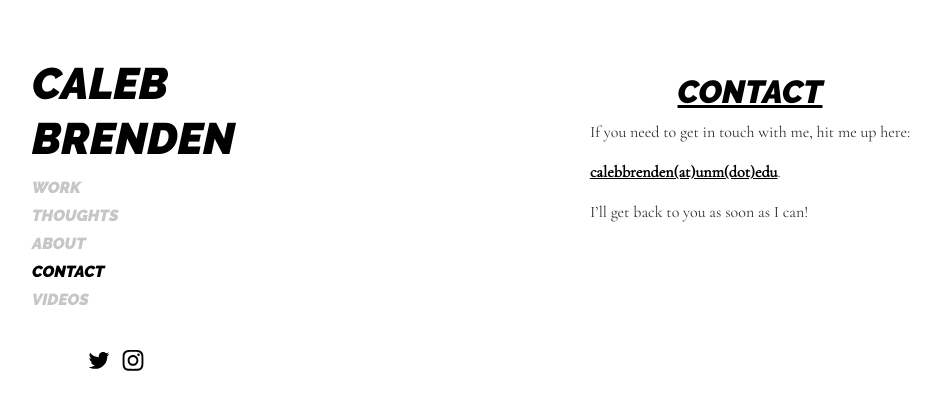
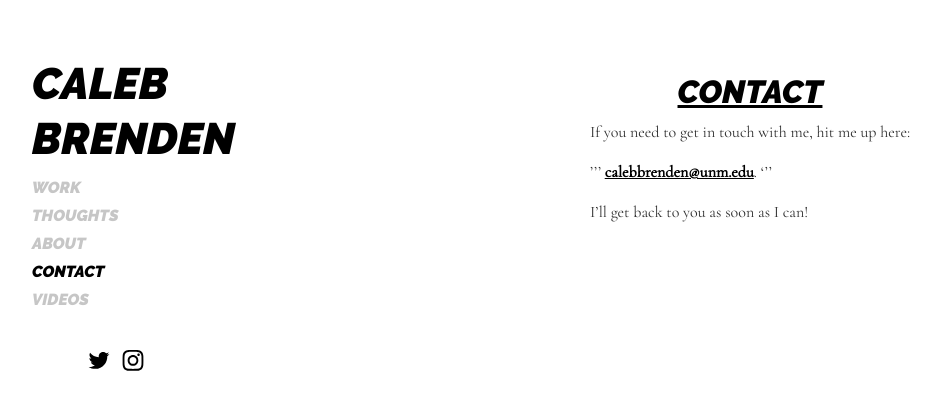
Before and after one commit to calebbrenden/my-site, a Jekyll site: the page built from contact.md, in a window 1280 px wide. Shown: the top 410 px of the page, without its empty margins (36-977 px from the left). Built offline with Jekyll 4.4.1, drawn with Linux system fonts in a browser that asks for light colours.

Commit message:
fixed disappearing header on mobile, contact page, header underline

```diff
--- a/_sass/hydeout/_layout.scss
+++ b/_sass/hydeout/_layout.scss
@@ -202,7 +202,7 @@
 // Make header elements blend into sidebar / background
 .container > header {
   background: transparent;
-  color: white;
+  color: #000;
   margin: 0
           $section-spacing
           $section-spacing;
@@ -339,7 +339,7 @@
 
     > header {
       color: inherit;
-      text-decoration: underline;
+      /* text-decoration: underline; */
       h1, h2 {
         color: inherit;
 
--- a/contact.md
+++ b/contact.md
@@ -8,6 +8,8 @@
 
 If you need to get in touch with me, hit me up here:
 
-[calebbrenden(at)unm(dot)edu](mailto:calebbrenden@unm.edu).
+'''
+[calebbrenden@unm.edu](mailto:calebbrenden@unm.edu).
+'''
 
 I'll get back to you as soon as I can!
```
Also changed, not shown: 2 other files.
